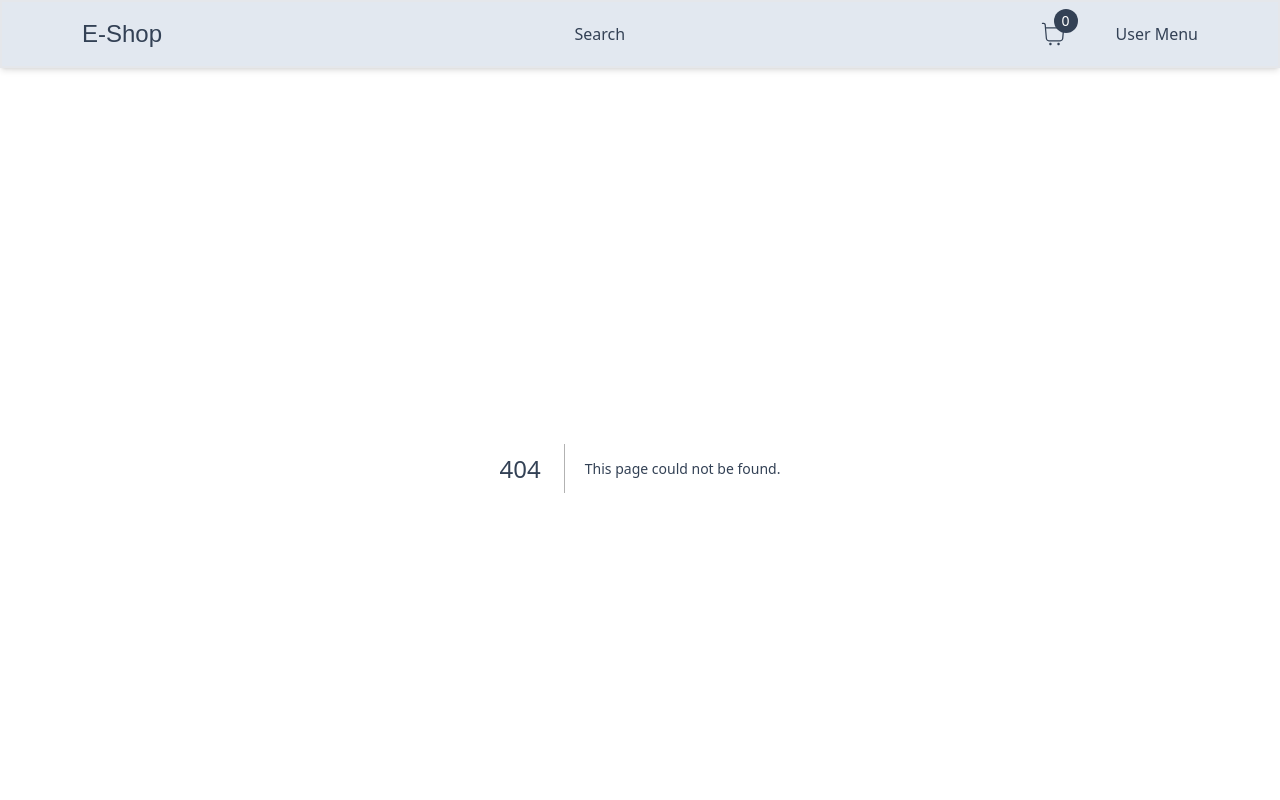
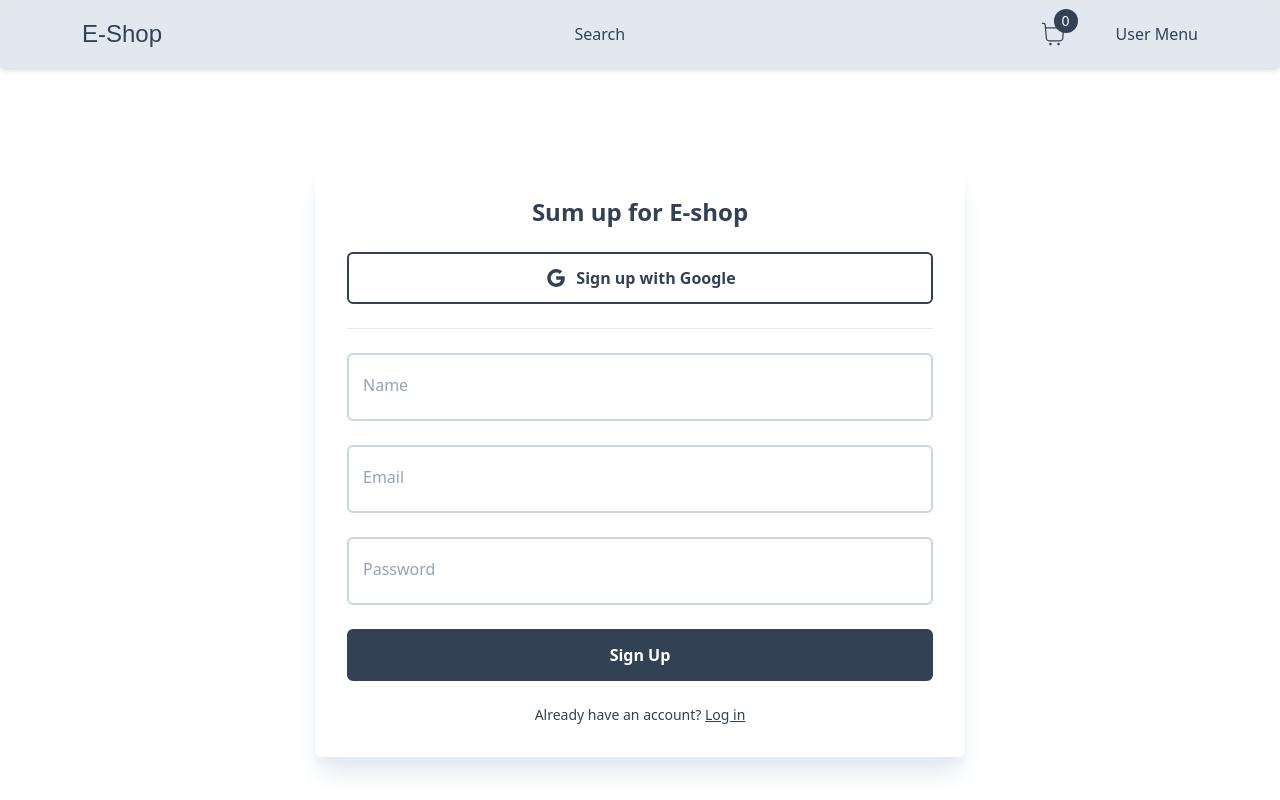
Before and after one commit to sujin-a-s/E-Commerce, a Next.js app: page /register in a window 1280 px wide. Before the commit this address had no page. Shown: the top 800 px of the page. Built offline with nearby package versions, Linux system fonts and the light colour scheme; a web font is replaced by a local one.

Commit message:
UI for Register Form

```diff
--- /dev/null
+++ b/app/components/FormWrap.tsx
@@ -0,0 +1,11 @@
+const FormWrap = ({children} : {children : React.ReactNode}) => {
+    return (
+        <div className="min-h-fit h-full flex items-center justify-center pb-12 pt-24">
+            <div className="max-w-[650px] w-full flex flex-col gap-6 items-center shadow-xl shadow-slate-200 rounded-md p-4 md:p-8">
+                {children}
+            </div>
+        </div>
+     );
+}
+
+export default FormWrap;
--- /dev/null
+++ b/app/components/inputs/Input.tsx
@@ -0,0 +1,76 @@
+'use client'
+
+import { UseFormRegister, FieldValues, FieldErrors } from "react-hook-form";
+
+interface InputProps {
+    id: string;
+    label: string;
+    type?: string;
+    disabled?: boolean;
+    required?: boolean;
+    register: UseFormRegister<FieldValues>;
+    errors: FieldErrors;
+}
+
+const Input: React.FC<InputProps> = ({
+    id,
+    label,
+    type = "text",
+    disabled = false,
+    required = false,
+    register,
+    errors
+}) => {
+    return (
+        <div className="w-full relative">
+            <input
+                autoComplete="off"
+                id={id}
+                disabled={disabled}
+                {...register(id, { required })}
+                placeholder=""
+                type={type}
+                className={`
+                    peer
+                    w-full
+                    p-4
+                    pt-6
+                    outline-none
+                    bg-white
+                    font-light
+                    border-2
+                    rounded-md
+                    transition
+                    disabled:opacity-70
+                    disabled:cursor-not-allowed
+                    ${errors[id] ? 'border-rose-400' : 'border-slate-300'}
+                    ${errors[id] ? 'focus:border-rose-400' : 'focus:border-slate-300'}
+                `}
+            />
+            <label
+                htmlFor={id}
+                className={`
+                    absolute
+                    cursor-text
+                    text-md
+                    duration-150
+                    transform
+                    -translate-y-3
+                    top-5
+                    z-10
+                    origin-[0]
+                    left-4
+                    peer-placeholder-shown:scale-100
+                    peer-placeholder-shown:translate-y-0
+                    peer-focus:scale-75
+                    peer-focus:-translate-y-4
+                    ${errors[id] ? 'text-rose-500' : 'text-slate-400'}
+                `}
+            >
+                {label}
+            </label>
+        </div>
+    );
+}
+
+export default Input;
--- /dev/null
+++ b/app/register/RegisterForm.tsx
@@ -0,0 +1,45 @@
+"use client"
+
+import { useState } from "react";
+import Heading from "../components/Heading";
+import Input from "../components/inputs/Input";
+import { FieldValue, FieldValues, SubmitHandler, useForm } from "react-hook-form";
+import Button from "../components/Button";
+import Link from "next/link";
+import { AiOutlineGoogle } from "react-icons/ai";
+
+const RegisterForm = () => {
+    const[isLoading,setIsLoading] = useState(false)
+    const {register , handleSubmit , formState:{errors}} = useForm<FieldValues>({
+        defaultValues : {
+            name : '',
+            email : '',
+            password : ''
+        }
+    })
+
+const onSubmit:SubmitHandler<FieldValues> = (data) => {
+    setIsLoading(true)
+    console.log(data)
+}
+
+    return (
+        <>
+        <Heading title="Sum up for E-shop" />
+        <Button outline label="Sign up with Google" icon={AiOutlineGoogle} onClick={()=>{}} />
+        <hr className="bg-slate-300 w-full h-px"/>
+        <Input id="name" label="Name" disabled={isLoading} register={register} errors={errors} required />
+        <Input id="email" label="Email" disabled={isLoading} register={register} errors={errors} required />
+        <Input id="password" label="Password" disabled={isLoading} register={register} errors={errors} required type="password" />
+        <Button label={isLoading?"Loading":"Sign Up"} onClick={handleSubmit(onSubmit)} />
+        <p className="text-sm">
+            Already have an account?{" "}
+            <Link className="underline" href="/login">
+                Log in
+            </Link>
+        </p>
+        </>
+     );
+}
+
+export default RegisterForm;
--- /dev/null
+++ b/app/register/page.tsx
@@ -0,0 +1,16 @@
+
+import Container from "../components/Container";
+import FormWrap from "../components/FormWrap";
+import RegisterForm from "./RegisterForm";
+
+const Register = () => {
+    return (
+        <Container>
+            <FormWrap>
+                <RegisterForm/>
+            </FormWrap>
+        </Container>
+     );
+}
+
+export default Register;
--- a/package.json
+++ b/package.json
@@ -23,6 +23,7 @@
     "postcss": "8.4.40",
     "react": "18.3.1",
     "react-dom": "18.3.1",
+    "react-hook-form": "^7.52.1",
     "react-hot-toast": "^2.4.1",
     "react-icons": "^5.2.1",
     "tailwindcss": "3.4.7",
```
Also changed, not shown: 1 other file (tests, documents, lock files or other folders).
